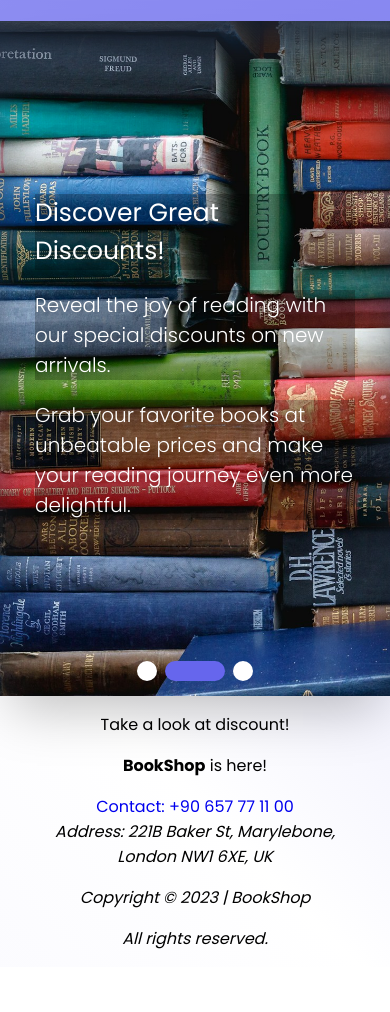
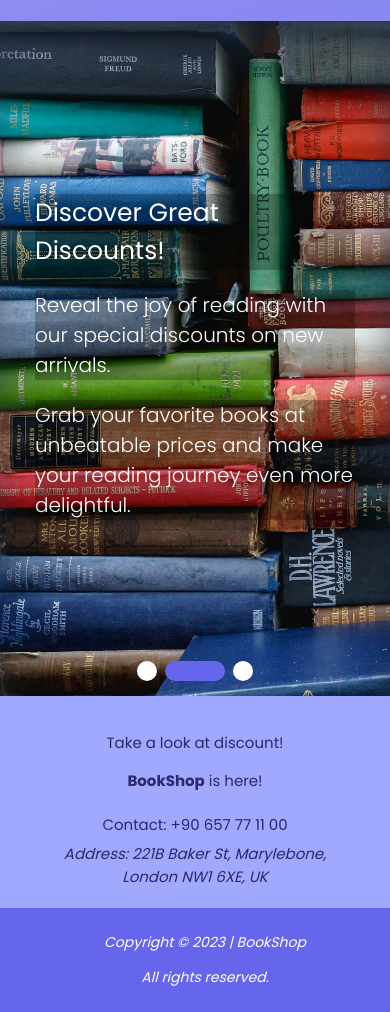
Before and after one commit to semanurbilada/term-project-website, a website built with Vite: page index.html in a window 390 px wide. Shown: the part 87-1099 px from the top of the page. Before the commit the page ends 1054 px from the top, so only its background shows below. Built offline with nearby package versions, Linux system fonts and the light colour scheme.

Commit message:
Styling footer component

```diff
--- a/src/css/global.css
+++ b/src/css/global.css
@@ -252,18 +252,20 @@ header .container {
 }
 
 /* Footer */
-/* .footer {
-    width: 100%;
+.footer,
+.footer-top ul li a {
     color: var(--border-dark);
-    display: flex;
-    flex-direction: column;
-    align-items: center;
 }
 
 .footer-top {
     width: auto;
+    position: relative;
     z-index: 50;
-    padding: 30px 10px;
+}
+
+.footer-top .container {
+    width: auto;
+    padding: 20px 10px;
     border-radius: 25px;
     background-color: var(--navbar-light);
 }
@@ -280,18 +282,13 @@ header .container {
     list-style-type: none;
 }
 
-.footer-top ul li a {
-    color: var(--border);
-}
-
 .footer-bottom {
     width: 100%;
-    z-index: 10;
     color: white;
-    margin-top: -30px;
-    padding: 32px 10px;
+    margin-top: -40px;
+    padding: 40px 0 10px;
     background-color: var(--navbar-dark);
-} */
+}
 
 @media (max-width: 768px) {
     h1 {
@@ -332,13 +329,32 @@ header .container {
     }
 
     /* Footer */
+    .footer {
+        font-size: 15px;
+    }
+
     .footer-top {
         width: 100%;
         border-radius: 0;
+        background-color: var(--navbar-light);
+    }
+
+    .footer-top .container {
+        background-color: transparent;
     }
 
     .footer-top ul {
         flex-direction: column;
+    }
+
+    .footer-top ul li {
+        width: 100%;
+    }
+
+    .footer-bottom {
+        margin-top: 0;
+        padding: 10px;
+        font-size: 14px;
     }
 }
 
@@ -347,6 +363,7 @@ header .container {
         font-size: 25px;
     }
 
+    /* Navbar */
     .navbar-logo a {
         gap: 2px;
         font-size: 22px;
@@ -360,4 +377,9 @@ header .container {
     .sub-navbar ul a {
         font-size: 15px;
     }
+
+    /* Footer */
+    .footer-bottom {
+        font-size: 14px;
+    }
 }
```
